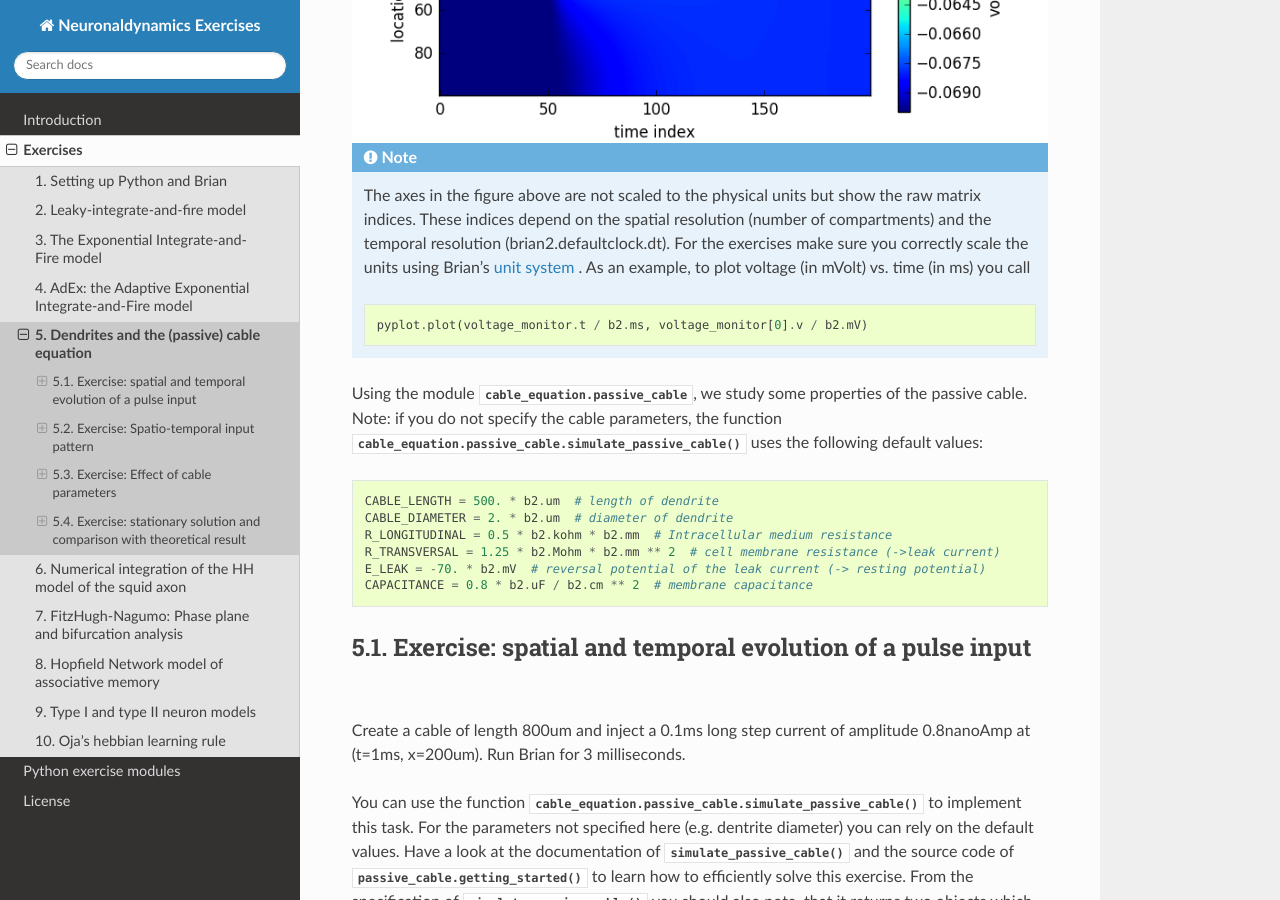
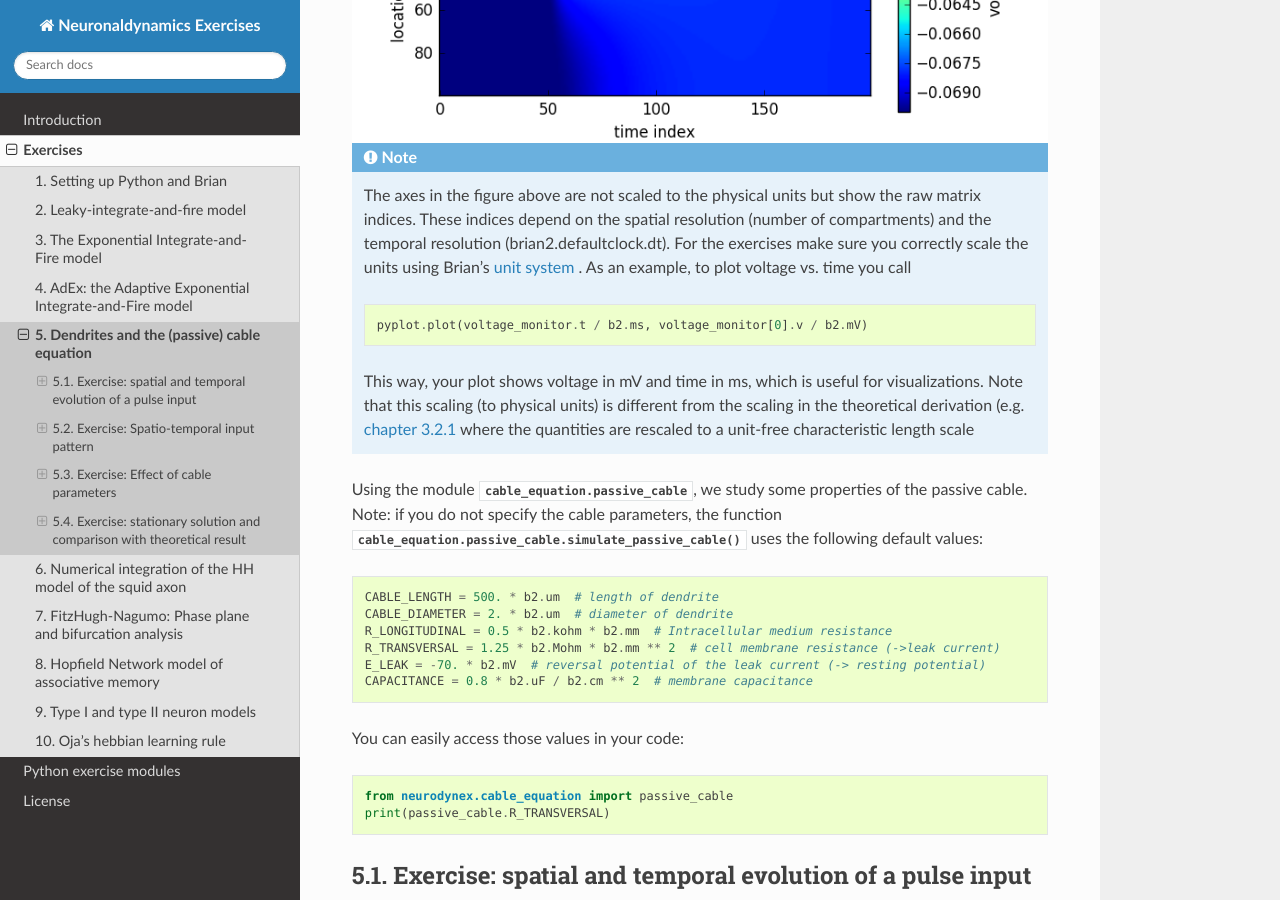
Before and after one commit to EPFL-LCN/neuronaldynamics-exercises, a Sphinx documentation site: the page built from doc/exercises/passive-cable.rst, in a window 1280 px wide and 900 px high, scrolled down 799 px. Built offline with Sphinx 7.4.7 and the Read the Docs theme 2.0.0, drawn with Linux system fonts in a browser that asks for light colours; the version number could not be read and is left out.

Commit message:
implemented feedback on cable-eq exercise

```diff
--- a/doc/exercises/passive-cable.rst
+++ b/doc/exercises/passive-cable.rst
@@ -28,11 +28,13 @@ The function :func:`.passive_cable.getting_started` injects a very short pulse c
 
 .. note::
 
-    The axes in the figure above are not scaled to the physical units but show the raw matrix indices. These indices depend on the spatial resolution (number of compartments) and the temporal resolution (brian2.defaultclock.dt). For the exercises make sure you correctly scale the units using Brian's `unit system <http://brian2.readthedocs.io/en/latest/user/units.html>`_ . As an example, to plot voltage (in mVolt) vs. time (in ms) you call
+    The axes in the figure above are not scaled to the physical units but show the raw matrix indices. These indices depend on the spatial resolution (number of compartments) and the temporal resolution (brian2.defaultclock.dt). For the exercises make sure you correctly scale the units using Brian's `unit system <http://brian2.readthedocs.io/en/latest/user/units.html>`_ . As an example, to plot voltage vs. time you call
 
     .. code::
 
         pyplot.plot(voltage_monitor.t / b2.ms, voltage_monitor[0].v / b2.mV)
+
+    This way, your plot shows voltage in mV and time in ms, which is useful for visualizations. Note that this scaling (to physical units) is different from the scaling in the theoretical derivation (e.g. `chapter 3.2.1 <Chapter_>`_  where the quantities are rescaled to a unit-free characteristic length scale
 
 
 Using the module :mod:`.cable_equation.passive_cable`, we study some properties of the passive cable. Note: if you do not specify the cable parameters, the function :func:`.cable_equation.passive_cable.simulate_passive_cable` uses the following default values:
@@ -45,6 +47,15 @@ Using the module :mod:`.cable_equation.passive_cable`, we study some properties
     R_TRANSVERSAL = 1.25 * b2.Mohm * b2.mm ** 2  # cell membrane resistance (->leak current)
     E_LEAK = -70. * b2.mV  # reversal potential of the leak current (-> resting potential)
     CAPACITANCE = 0.8 * b2.uF / b2.cm ** 2  # membrane capacitance
+
+You can easily access those values in your code:
+
+.. code-block:: py
+
+    from neurodynex.cable_equation import passive_cable
+    print(passive_cable.R_TRANSVERSAL)
+
+
 
 Exercise: spatial and temporal evolution of a pulse input
 ---------------------------------------------------------
--- a/doc/modules/neurodynex.rst
+++ b/doc/modules/neurodynex.rst
@@ -15,7 +15,6 @@ Subpackages
     neurodynex.neuron_type
     neurodynex.ojas_rule
     neurodynex.phase_plane_analysis
-    neurodynex.spike_train_variability
     neurodynex.test
     neurodynex.tools
 
```
